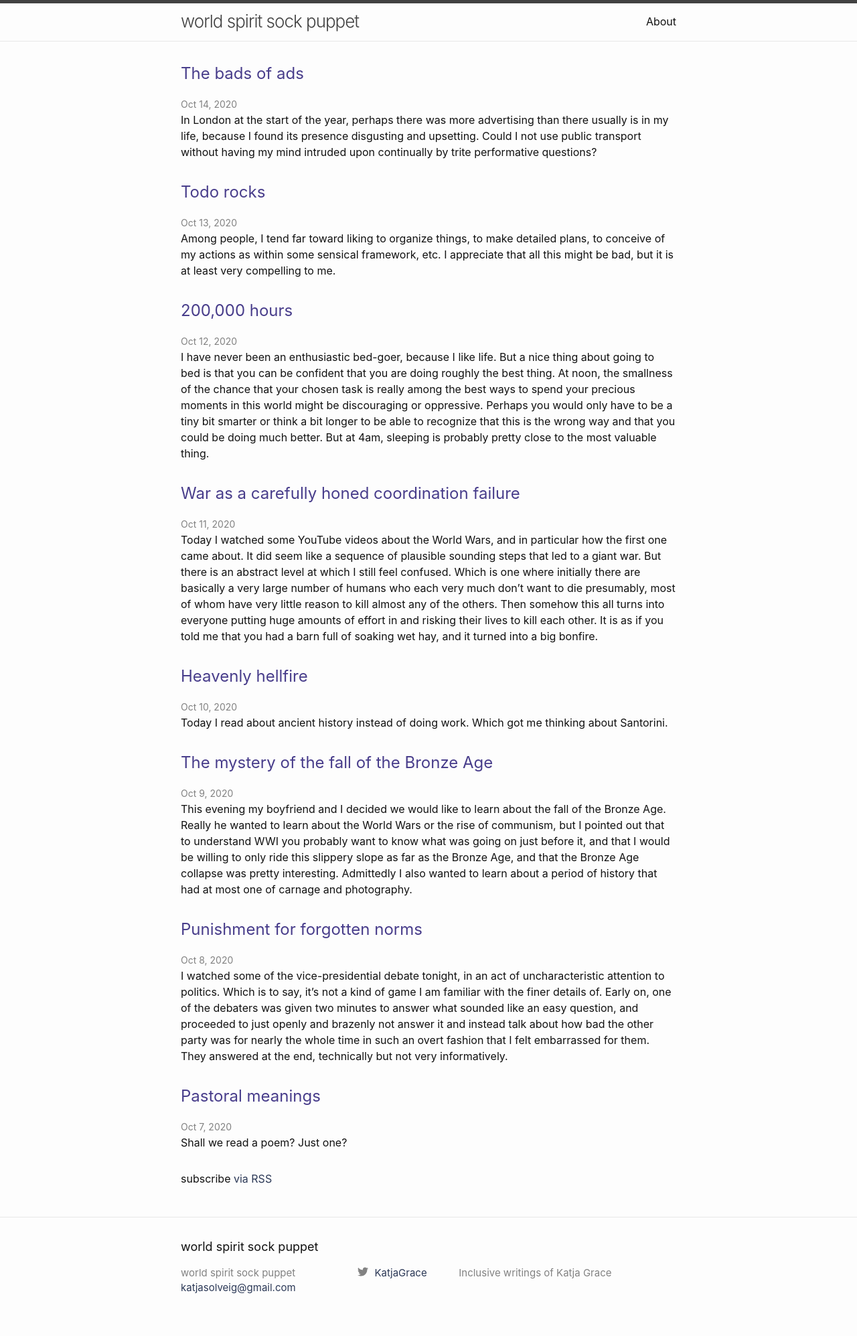
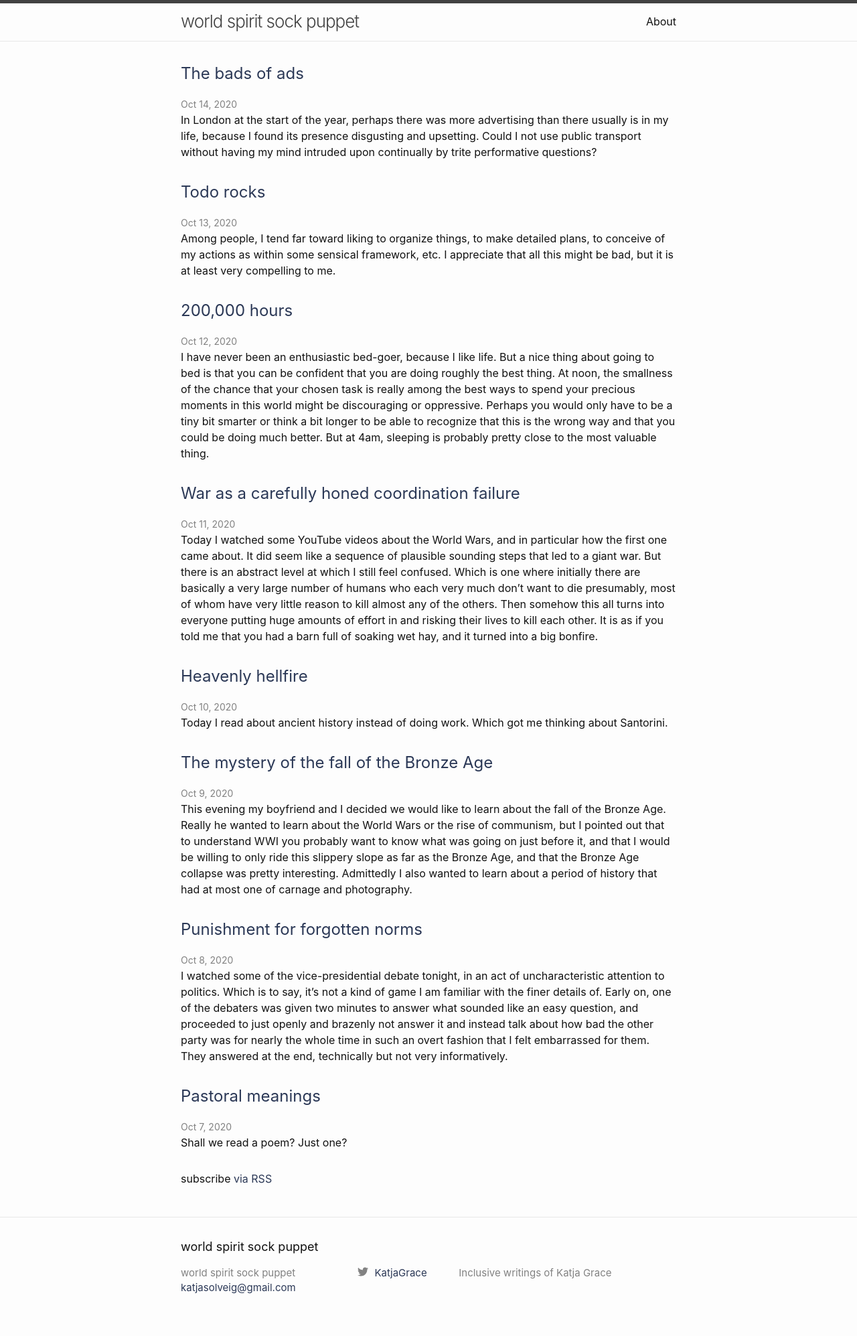
Before and after one commit to katjagrace/katjagrace.github.io, a Jekyll site: the page built from index.markdown, in a window 1280 px wide. Shown: the whole page at 67% size. Built offline with Jekyll 4.4.1, drawn with Linux system fonts in a browser that asks for light colours.

Commit message:
minus important color

```diff
--- a/_sass/minima/_layout.scss
+++ b/_sass/minima/_layout.scss
@@ -204,7 +204,6 @@
 
 .post-link {
   display: block;
-  color: darkslateblue !important;
   @include relative-font-size(1.5);
 }
 
```
